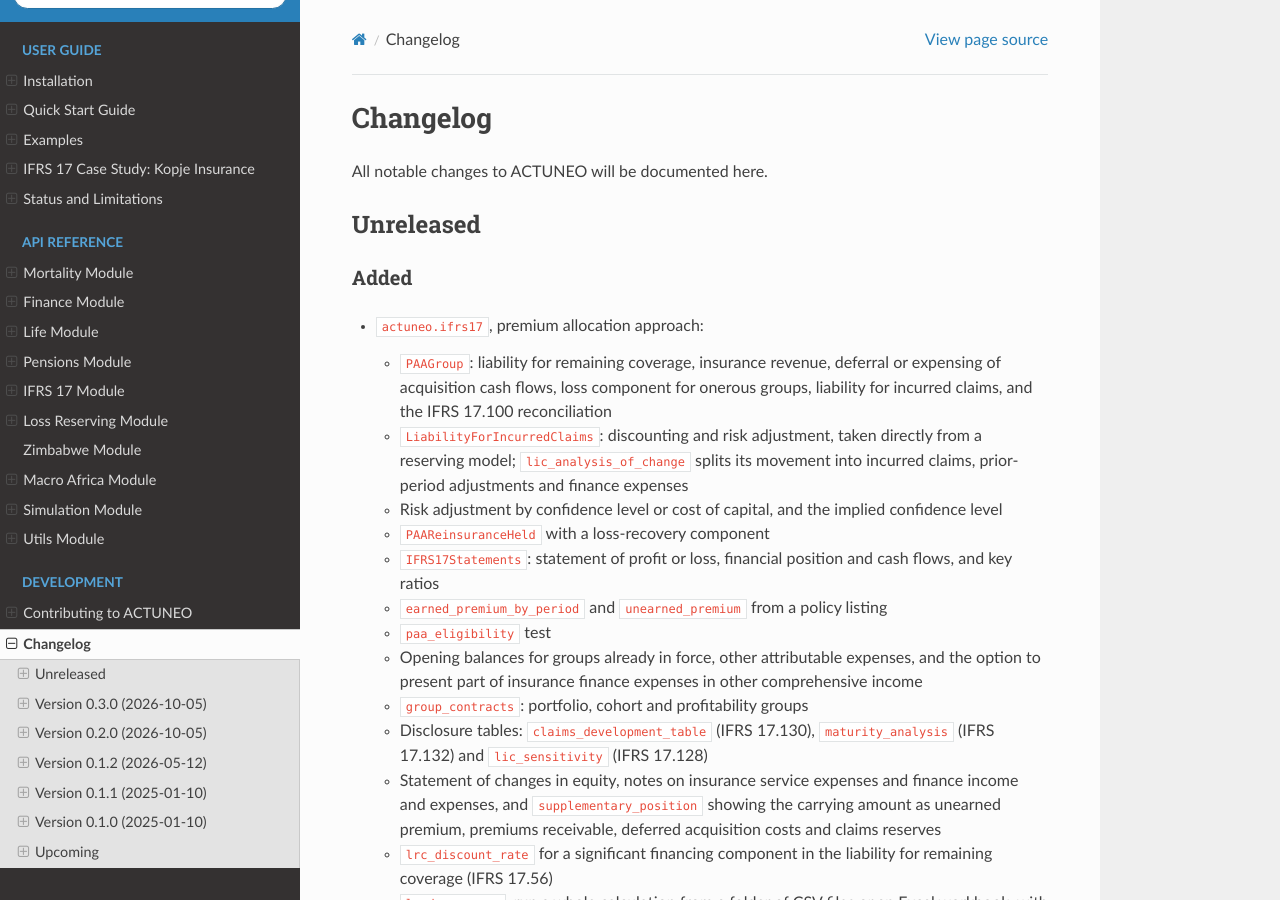
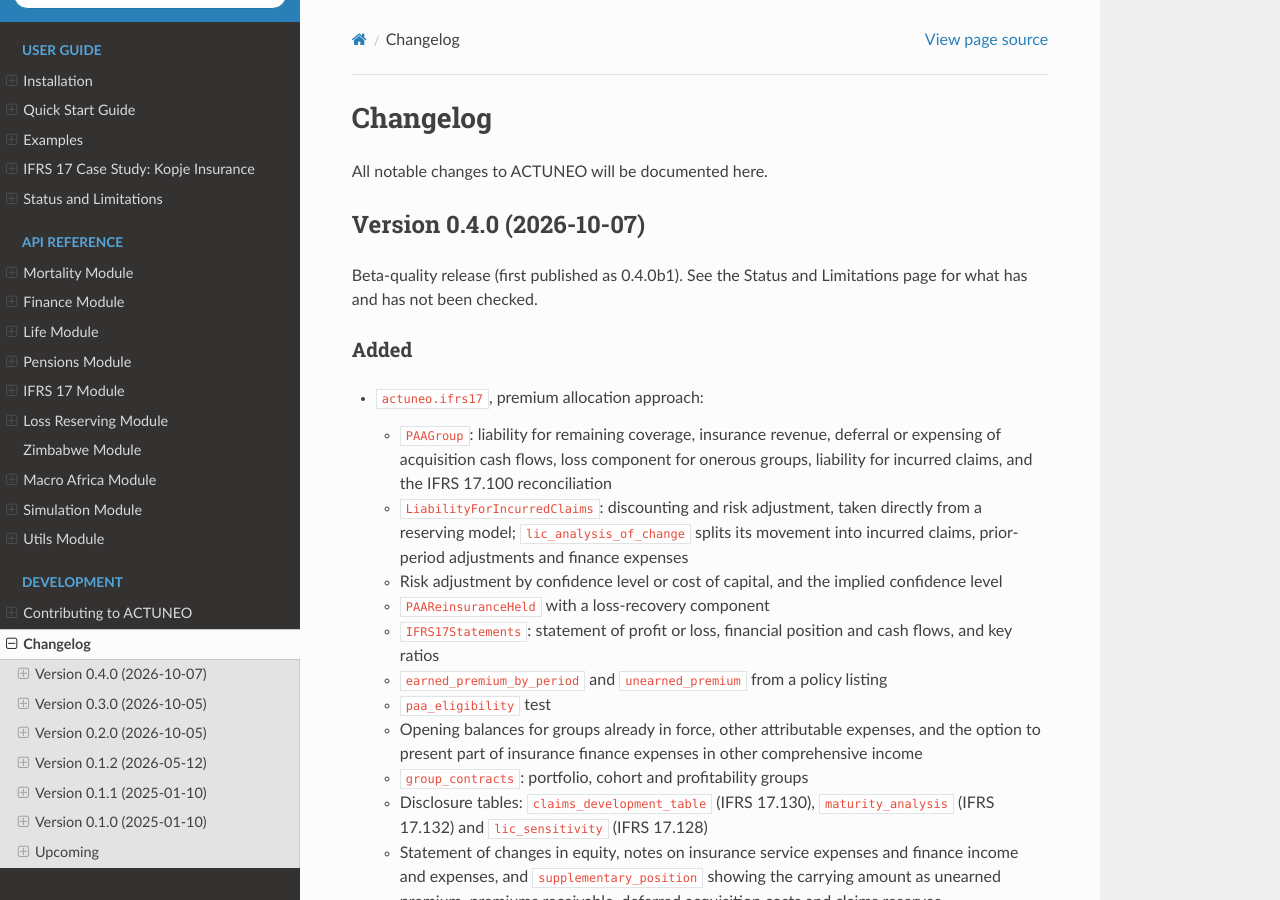
Before and after one commit to ShannonT20/ACTUNEO, a Sphinx documentation site: the page built from docs/changelog.rst, in a window 1280 px wide and 900 px high. Built offline with Sphinx 7.4.7 and the Read the Docs theme 3.1.0, drawn with Linux system fonts in a browser that asks for light colours.

Commit message:
Release 0.4.0 (beta)

```diff
--- a/actuneo/__init__.py
+++ b/actuneo/__init__.py
@@ -24,10 +24,10 @@
 - utils: Excel/CSV input-output functions, validation, and reporting
 
 Author: Shannon Tafadzwa Sikadi
-Version: 0.3.0
+Version: 0.4.0
 """
 
-__version__ = "0.3.0"
+__version__ = "0.4.0"
 __author__ = "Shannon Tafadzwa Sikadi"
 __description__ = "African Actuarial Python Library for insurance, pensions, and investment analytics"
 
--- a/docs/changelog.rst
+++ b/docs/changelog.rst
@@ -3,8 +3,11 @@
 
 All notable changes to ACTUNEO will be documented here.
 
-Unreleased
-----------
+Version 0.4.0 (2026-10-07)
+--------------------------
+
+Beta-quality release (first published as 0.4.0b1). See the Status and Limitations page for what has and has not been
+checked.
 
 Added
 ~~~~~
--- a/docs/conf.py
+++ b/docs/conf.py
@@ -13,8 +13,8 @@
 project = 'ACTUNEO'
 copyright = '2025, Shannon Tafadzwa Sikadi'
 author = 'Shannon Tafadzwa Sikadi'
-release = '0.3.0'
-version = '0.3.0'
+release = '0.4.0'
+version = '0.4.0'
 
 # -- General configuration ---------------------------------------------------
 # https://www.sphinx-doc.org/en/master/usage/configuration.html#general-configuration
--- a/pyproject.toml
+++ b/pyproject.toml
@@ -4,7 +4,7 @@
 
 [project]
 name = "actuneo"
-version = "0.3.0"
+version = "0.4.0"
 description = "African Actuarial Python Library for insurance, pensions, and investment analytics"
 readme = "README.md"
 license = {text = "MIT"}
@@ -23,7 +23,7 @@
     "chain ladder",
 ]
 classifiers = [
-    "Development Status :: 3 - Alpha",
+    "Development Status :: 4 - Beta",
     "Intended Audience :: Financial and Insurance Industry",
     "Intended Audience :: Science/Research",
     "License :: OSI Approved :: MIT License",
```
Also changed, not shown: README.md (+4 -0 lines).
